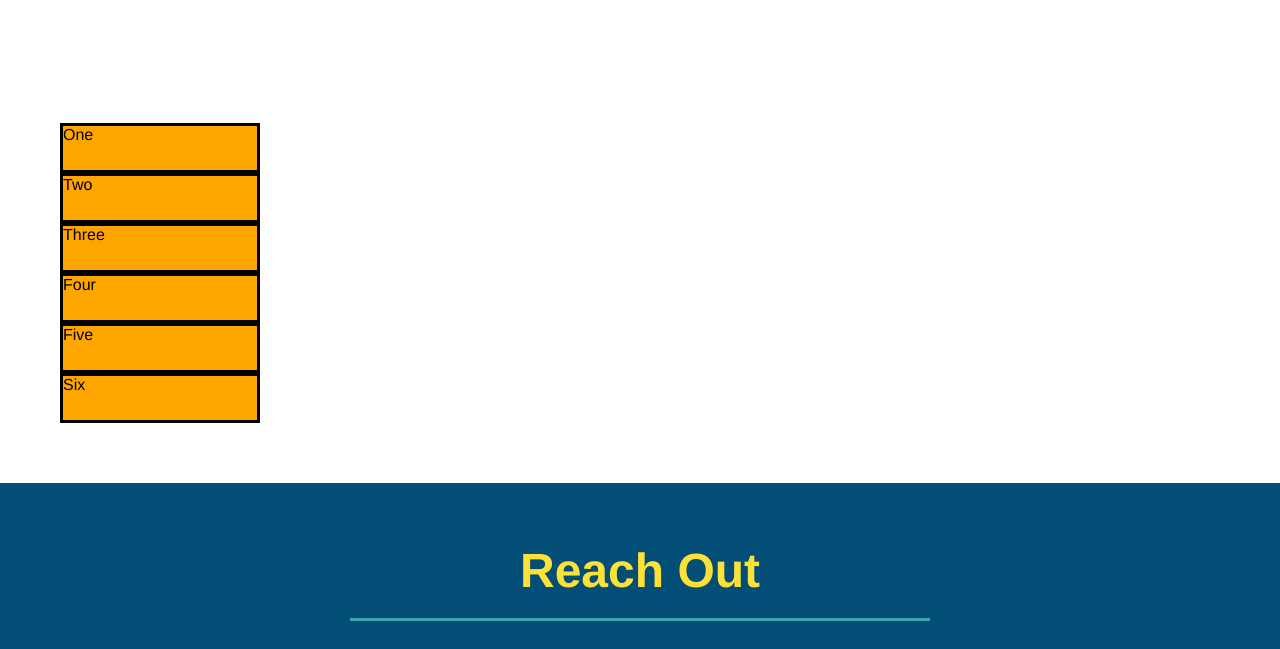
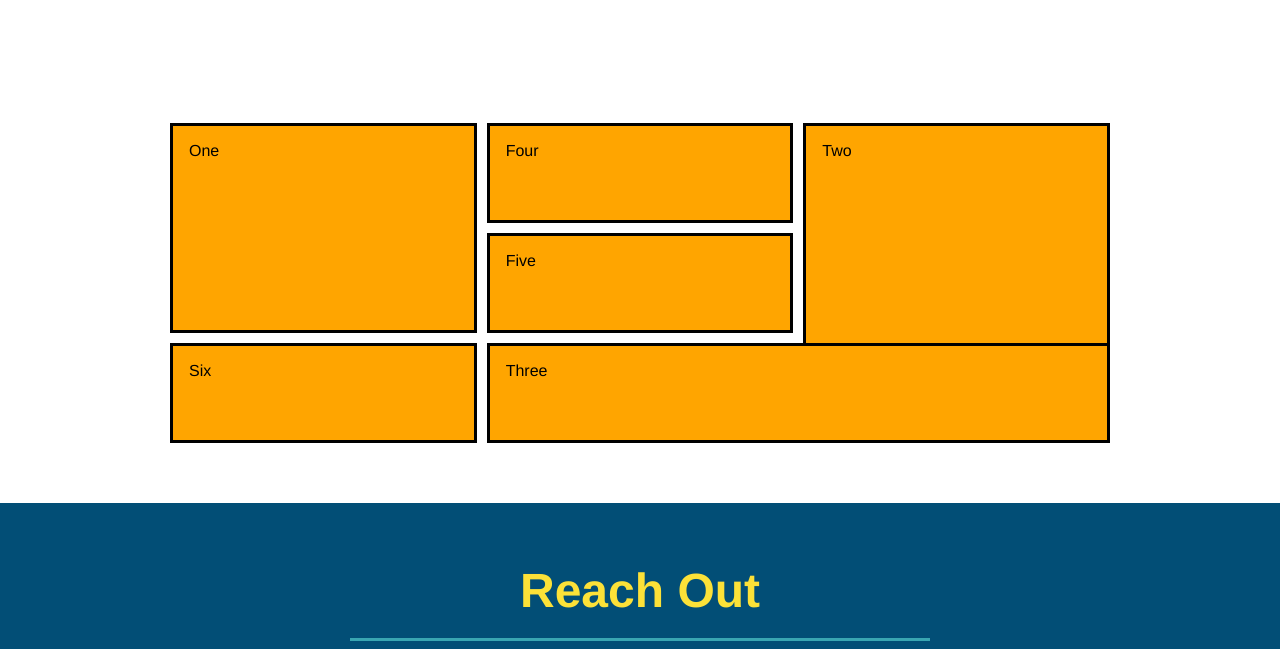
Before and after one commit to blee2013/run-buddy, a plain HTML site: page index.html in a window 1280 px wide. Shown: the part 3120-3769 px from the top of the page. Drawn offline with Linux system fonts and the light colour scheme.

Commit message:
box container

```diff
--- a/assets/css/style.css
+++ b/assets/css/style.css
@@ -287,12 +287,36 @@ section {
 }
 
 .service-grid-item {
-    width: 200px;
-    height: 50px;
     background-color: orange;
     border: solid;
+    padding: 1em;
     color: black;
 }
+
+.service-grid-container {
+    max-width: 940px;
+    margin: 0 auto;
+    display: grid;
+    grid-template-columns: repeat(3, 1fr);
+    grid-template-rows: repeat(3, 100px);
+    grid-gap: 10px;
+}
+
+.box1 {
+    grid-column: 1/2;
+    grid-row: 1/3;
+}
+
+.box2 {
+    grid-column: 3/4;
+    grid-row: 1/-1;
+}
+
+.box3 {
+    grid-column: 2/ span 2;
+    grid-row: 3/ span 1;
+}
+
 /* SERVICE PLANS STYLES END */
 
 /* REACH OUT STYLES START */
--- a/index.html
+++ b/index.html
@@ -214,12 +214,12 @@
 <!-- "service plan" section starts-->
     <section id="service-plans" class="services">
         <div class="service-grid-container">
-        <div class="service-grid-item">One</div>
-        <div class="service-grid-item">Two</div>
-        <div class="service-grid-item">Three</div>
-        <div class="service-grid-item">Four</div>
-        <div class="service-grid-item">Five</div>
-        <div class="service-grid-item">Six</div>
+        <div class="service-grid-item box1">One</div>
+        <div class="service-grid-item box2">Two</div>
+        <div class="service-grid-item box3">Three</div>
+        <div class="service-grid-item box4">Four</div>
+        <div class="service-grid-item box5">Five</div>
+        <div class="service-grid-item box6">Six</div>
         </div>
     </section>
 
```
